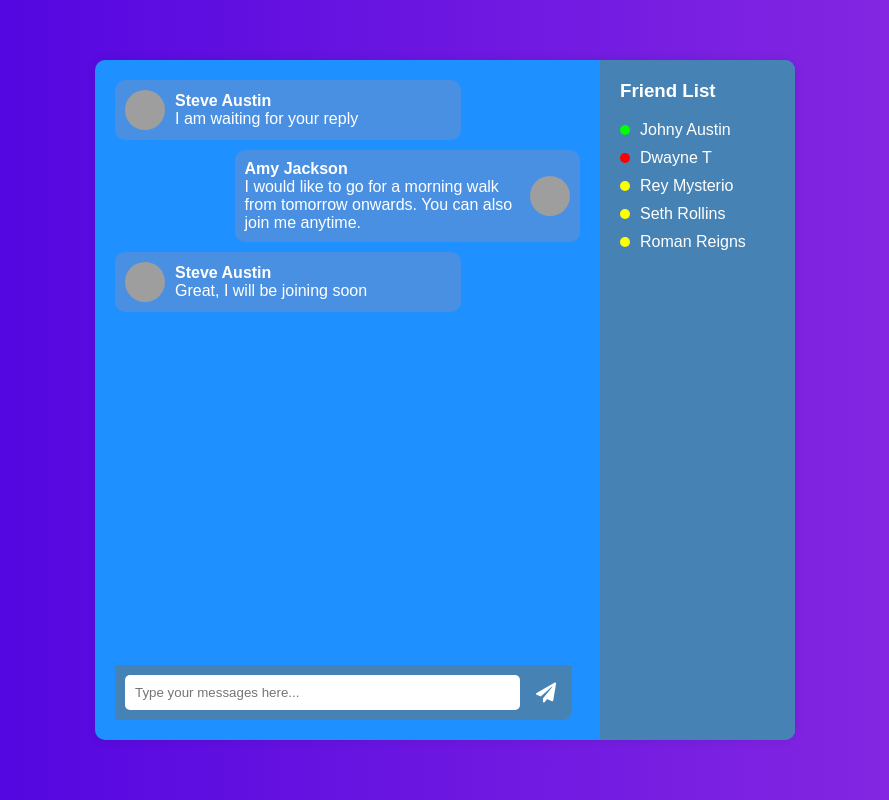
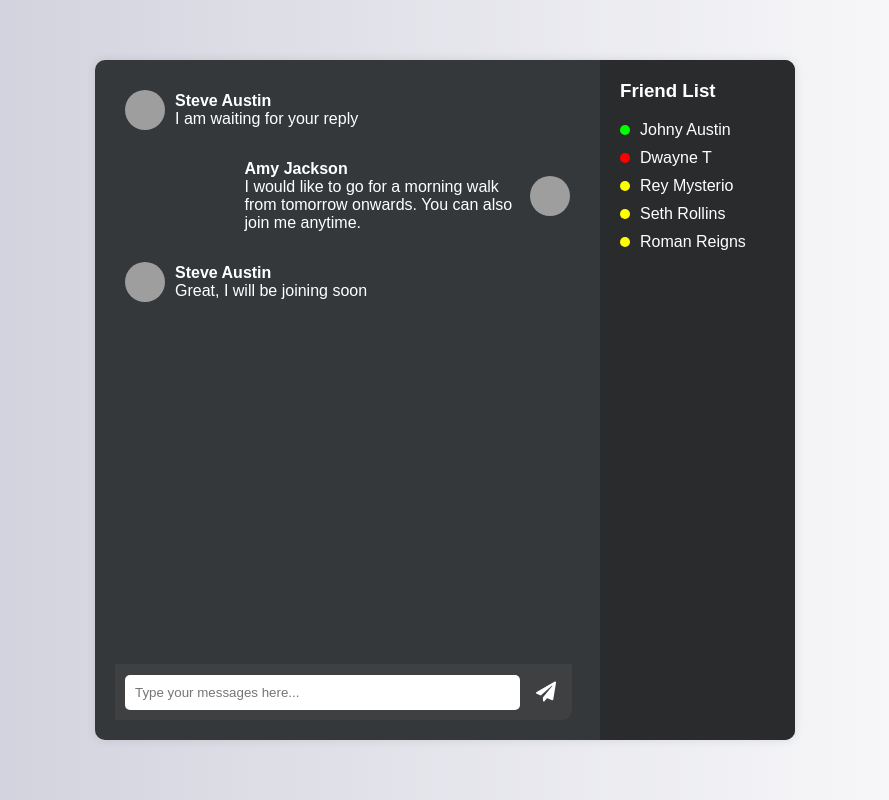
Before and after one commit to codesuke/Diggers, a website: page chatbot/Public/chatbox.html in a window 1280 px wide. Shown: the whole page, without its empty margins (195-1084 px from the left). Drawn offline with Linux system fonts and the light colour scheme; grey boxes are pictures that could not be loaded.

Commit message:
Made Chatbox.html work :3 Finally!!

```diff
--- a/chatbot/Public/CSS/chatbox.css
+++ b/chatbot/Public/CSS/chatbox.css
@@ -1,15 +1,16 @@
-*{
+    body {
         margin: 0;
         font-family: Arial, sans-serif;
-    background: linear-gradient(to right, #4a00e0, #8e2de2);
+        background: linear-gradient(to right, #cacbd8, #ffffff);
         display: flex;
         justify-content: center;
         align-items: center;
         height: 100vh;
     }
+
     .container {
         display: flex;
-    background-color: #1e90ff;
+        background-color: #34383b;
         border-radius: 10px;
         overflow: hidden;
         width: 70%;
@@ -17,6 +18,7 @@
         height: 85%;
         box-shadow: 0 0 10px rgba(0, 0, 0, 0.1);
     }
+
     .chat-box {
         flex: 3;
         padding: 20px;
@@ -24,8 +26,9 @@
         flex-direction: column;
         justify-content: space-between;
     }
+
     .message {
-    background-color: #4a90e2;
+        background-color: #34383b;
         border-radius: 10px;
         padding: 10px;
         margin-bottom: 10px;
@@ -34,73 +37,89 @@
         align-items: center;
         max-width: 70%;
     }
+
     .message img {
         border-radius: 50%;
         width: 40px;
         height: 40px;
         margin-right: 10px;
     }
+
     .message p {
         margin: 0;
     }
+
     .message .name {
         font-weight: bold;
     }
+
     .message.left {
         align-self: flex-start;
     }
+
     .message.right {
         align-self: flex-end;
         flex-direction: row-reverse;
         margin-left: auto;
     }
+
     .message.right img {
         margin-left: 10px;
         margin-right: 0;
     }
+
     .friend-list {
         flex: 1;
-    background-color: #4682b4;
+        background-color: #2a2b2c;
         padding: 20px;
         color: white;
     }
+
     .friend-list h3 {
         margin-top: 0;
     }
+
     .friend-list ul {
         list-style: none;
         padding: 0;
     }
+
     .friend-list li {
         display: flex;
         align-items: center;
         margin-bottom: 10px;
     }
+
     .friend-list li .status {
         width: 10px;
         height: 10px;
         border-radius: 50%;
         margin-right: 10px;
     }
+
     .friend-list li .status.green {
         background-color: #00ff00;
     }
+
     .friend-list li .status.red {
         background-color: #ff0000;
     }
+
     .friend-list li .status.yellow {
         background-color: #ffff00;
     }
+
     .input-box {
-    background-color: #4682b4;
+        background-color: #3f4041;
         padding: 10px;
-    border-top: 1px solid #1e90ff;
+        border-top: 1px solid #3f4041;
         border-bottom-right-radius: 10px;
         width: 94%;
         margin-right: 6%;
         display: flex;
         align-items: center;
     }
+
     .input-box input {
         width: 100%;
         padding: 10px;
@@ -108,6 +127,7 @@
         border-radius: 5px;
         outline: none;
     }
+
     .input-box button {
         background: none;
         border: none;
--- a/chatbot/Public/chatbox.html
+++ b/chatbot/Public/chatbox.html
@@ -1,136 +1,20 @@
-<html></html>
+<!DOCTYPE html>
+<html>
+
 <head>
-  <title>
-   Chat Application
-  </title>
+    <title>Customer Support</title>
     <link rel="stylesheet" href="https://cdnjs.cloudflare.com/ajax/libs/font-awesome/5.15.3/css/all.min.css">
-  <style>
-   body {
-            margin: 0;
-            font-family: Arial, sans-serif;
-            background: linear-gradient(to right, #4a00e0, #8e2de2);
-            display: flex;
-            justify-content: center;
-            align-items: center;
-            height: 100vh;
-        }
-        .container {
-            display: flex;
-            background-color: #1e90ff;
-            border-radius: 10px;
-            overflow: hidden;
-            width: 70%;
-            max-width: 700px;
-            height: 85%;
-            box-shadow: 0 0 10px rgba(0, 0, 0, 0.1);
-        }
-        .chat-box {
-            flex: 3;
-            padding: 20px;
-            display: flex;
-            flex-direction: column;
-            justify-content: space-between;
-        }
-        .message {
-            background-color: #4a90e2;
-            border-radius: 10px;
-            padding: 10px;
-            margin-bottom: 10px;
-            color: white;
-            display: flex;
-            align-items: center;
-            max-width: 70%;
-        }
-        .message img {
-            border-radius: 50%;
-            width: 40px;
-            height: 40px;
-            margin-right: 10px;
-        }
-        .message p {
-            margin: 0;
-        }
-        .message .name {
-            font-weight: bold;
-        }
-        .message.left {
-            align-self: flex-start;
-        }
-        .message.right {
-            align-self: flex-end;
-            flex-direction: row-reverse;
-            margin-left: auto;
-        }
-        .message.right img {
-            margin-left: 10px;
-            margin-right: 0;
-        }
-        .friend-list {
-            flex: 1;
-            background-color: #4682b4;
-            padding: 20px;
-            color: white;
-        }
-        .friend-list h3 {
-            margin-top: 0;
-        }
-        .friend-list ul {
-            list-style: none;
-            padding: 0;
-        }
-        .friend-list li {
-            display: flex;
-            align-items: center;
-            margin-bottom: 10px;
-        }
-        .friend-list li .status {
-            width: 10px;
-            height: 10px;
-            border-radius: 50%;
-            margin-right: 10px;
-        }
-        .friend-list li .status.green {
-            background-color: #00ff00;
-        }
-        .friend-list li .status.red {
-            background-color: #ff0000;
-        }
-        .friend-list li .status.yellow {
-            background-color: #ffff00;
-        }
-        .input-box {
-            background-color: #4682b4;
-            padding: 10px;
-            border-top: 1px solid #1e90ff;
-            border-bottom-right-radius: 10px;
-            width: 94%;
-            margin-right: 6%;
-            display: flex;
-            align-items: center;
-        }
-        .input-box input {
-            width: 100%;
-            padding: 10px;
-            border: none;
-            border-radius: 5px;
-            outline: none;
-        }
-        .input-box button {
-            background: none;
-            border: none;
-            color: white;
-            font-size: 20px;
-            margin-left: 10px;
-            cursor: pointer;
-        }
-  </style>
+    <link rel="stylesheet" href="css/chatbox.css">
 </head>
+
 <body>
     <div class="container">
         <div class="chat-box">
             <div>
                 <div class="message left">
-      <img alt="Profile picture of Steve Austin" height="40" src="https://oaidalleapiprodscus.blob.core.windows.net/private/org-RcpoXHkzChYnDbFAyeQ8tamr/user-ehrvabJ3DufsCu8YJ7PqY5gl/img-25iU3djxMhq5yrjJpNdBxoyx.png?st=2024-09-14T16%3A56%3A44Z&amp;se=2024-09-14T18%3A56%3A44Z&amp;sp=r&amp;sv=2024-08-04&amp;sr=b&amp;rscd=inline&amp;rsct=image/png&amp;skoid=d505667d-d6c1-4a0a-bac7-5c84a87759f8&amp;sktid=a48cca56-e6da-484e-a814-9c849652bcb3&amp;skt=2024-09-13T23%3A57%3A39Z&amp;ske=2024-09-14T23%3A57%3A39Z&amp;sks=b&amp;skv=2024-08-04&amp;sig=1tTYMdDZHjcwReDnGE9OgqIXw71hqtSEWTzLnI/6nlI%3D" width="40"/>
+                    <img alt="Profile picture of Steve Austin" height="40"
+                        src="https://oaidalleapiprodscus.blob.core.windows.net/private/org-RcpoXHkzChYnDbFAyeQ8tamr/user-ehrvabJ3DufsCu8YJ7PqY5gl/img-25iU3djxMhq5yrjJpNdBxoyx.png?st=2024-09-14T16%3A56%3A44Z&amp;se=2024-09-14T18%3A56%3A44Z&amp;sp=r&amp;sv=2024-08-04&amp;sr=b&amp;rscd=inline&amp;rsct=image/png&amp;skoid=d505667d-d6c1-4a0a-bac7-5c84a87759f8&amp;sktid=a48cca56-e6da-484e-a814-9c849652bcb3&amp;skt=2024-09-13T23%3A57%3A39Z&amp;ske=2024-09-14T23%3A57%3A39Z&amp;sks=b&amp;skv=2024-08-04&amp;sig=1tTYMdDZHjcwReDnGE9OgqIXw71hqtSEWTzLnI/6nlI%3D"
+                        width="40" />
                     <div>
                         <p class="name">
                             Steve Austin
@@ -141,7 +25,9 @@
                     </div>
                 </div>
                 <div class="message right" style="margin-left: auto;">
-      <img alt="Profile picture of Amy Jackson" height="40" src="https://oaidalleapiprodscus.blob.core.windows.net/private/org-RcpoXHkzChYnDbFAyeQ8tamr/user-ehrvabJ3DufsCu8YJ7PqY5gl/img-CQgEwG78NalJUICxdynhFkNN.png?st=2024-09-14T16%3A56%3A43Z&amp;se=2024-09-14T18%3A56%3A43Z&amp;sp=r&amp;sv=2024-08-04&amp;sr=b&amp;rscd=inline&amp;rsct=image/png&amp;skoid=d505667d-d6c1-4a0a-bac7-5c84a87759f8&amp;sktid=a48cca56-e6da-484e-a814-9c849652bcb3&amp;skt=2024-09-13T23%3A10%3A09Z&amp;ske=2024-09-14T23%3A10%3A09Z&amp;sks=b&amp;skv=2024-08-04&amp;sig=1M3fRrveH6sLifj5rrz8RLv7JMFn16JmczeR2kDHEXQ%3D" width="40"/>
+                    <img alt="Profile picture of Amy Jackson" height="40"
+                        src="https://oaidalleapiprodscus.blob.core.windows.net/private/org-RcpoXHkzChYnDbFAyeQ8tamr/user-ehrvabJ3DufsCu8YJ7PqY5gl/img-CQgEwG78NalJUICxdynhFkNN.png?st=2024-09-14T16%3A56%3A43Z&amp;se=2024-09-14T18%3A56%3A43Z&amp;sp=r&amp;sv=2024-08-04&amp;sr=b&amp;rscd=inline&amp;rsct=image/png&amp;skoid=d505667d-d6c1-4a0a-bac7-5c84a87759f8&amp;sktid=a48cca56-e6da-484e-a814-9c849652bcb3&amp;skt=2024-09-13T23%3A10%3A09Z&amp;ske=2024-09-14T23%3A10%3A09Z&amp;sks=b&amp;skv=2024-08-04&amp;sig=1M3fRrveH6sLifj5rrz8RLv7JMFn16JmczeR2kDHEXQ%3D"
+                        width="40" />
                     <div>
                         <p class="name">
                             Amy Jackson
@@ -152,7 +38,9 @@
                     </div>
                 </div>
                 <div class="message left">
-      <img alt="Profile picture of Steve Austin" height="40" src="https://oaidalleapiprodscus.blob.core.windows.net/private/org-RcpoXHkzChYnDbFAyeQ8tamr/user-ehrvabJ3DufsCu8YJ7PqY5gl/img-25iU3djxMhq5yrjJpNdBxoyx.png?st=2024-09-14T16%3A56%3A44Z&amp;se=2024-09-14T18%3A56%3A44Z&amp;sp=r&amp;sv=2024-08-04&amp;sr=b&amp;rscd=inline&amp;rsct=image/png&amp;skoid=d505667d-d6c1-4a0a-bac7-5c84a87759f8&amp;sktid=a48cca56-e6da-484e-a814-9c849652bcb3&amp;skt=2024-09-13T23%3A57%3A39Z&amp;ske=2024-09-14T23%3A57%3A39Z&amp;sks=b&amp;skv=2024-08-04&amp;sig=1tTYMdDZHjcwReDnGE9OgqIXw71hqtSEWTzLnI/6nlI%3D" width="40"/>
+                    <img alt="Profile picture of Steve Austin" height="40"
+                        src="https://oaidalleapiprodscus.blob.core.windows.net/private/org-RcpoXHkzChYnDbFAyeQ8tamr/user-ehrvabJ3DufsCu8YJ7PqY5gl/img-25iU3djxMhq5yrjJpNdBxoyx.png?st=2024-09-14T16%3A56%3A44Z&amp;se=2024-09-14T18%3A56%3A44Z&amp;sp=r&amp;sv=2024-08-04&amp;sr=b&amp;rscd=inline&amp;rsct=image/png&amp;skoid=d505667d-d6c1-4a0a-bac7-5c84a87759f8&amp;sktid=a48cca56-e6da-484e-a814-9c849652bcb3&amp;skt=2024-09-13T23%3A57%3A39Z&amp;ske=2024-09-14T23%3A57%3A39Z&amp;sks=b&amp;skv=2024-08-04&amp;sig=1tTYMdDZHjcwReDnGE9OgqIXw71hqtSEWTzLnI/6nlI%3D"
+                        width="40" />
                     <div>
                         <p class="name">
                             Steve Austin
@@ -176,32 +64,28 @@
             </h3>
             <ul>
                 <li>
-      <span class="status green">
-      </span>
+                    <span class="status green"></span>
                     Johny Austin
                 </li>
                 <li>
-      <span class="status red">
-      </span>
+                    <span class="status red"></span>
                     Dwayne T
                 </li>
                 <li>
-      <span class="status yellow">
-      </span>
+                    <span class="status yellow"></span>
                     Rey Mysterio
                 </li>
                 <li>
-      <span class="status yellow">
-      </span>
+                    <span class="status yellow"></span>
                     Seth Rollins
                 </li>
                 <li>
-      <span class="status yellow">
-      </span>
+                    <span class="status yellow"></span>
                     Roman Reigns
                 </li>
             </ul>
         </div>
     </div>
 </body>
+
 </html>
```
Lines whose indentation alone changed are shown as unchanged.
